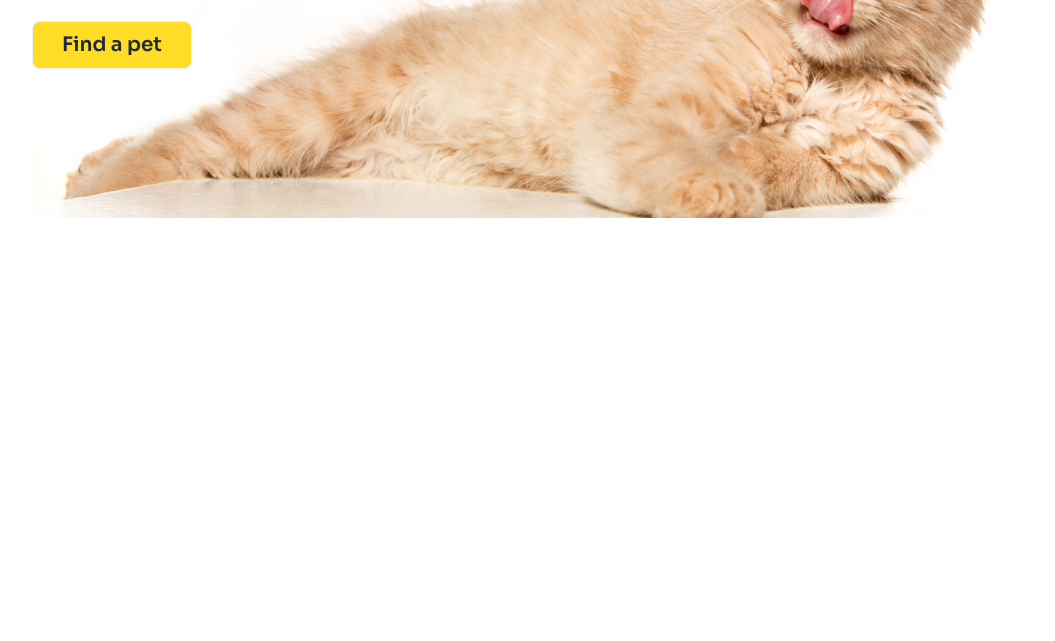
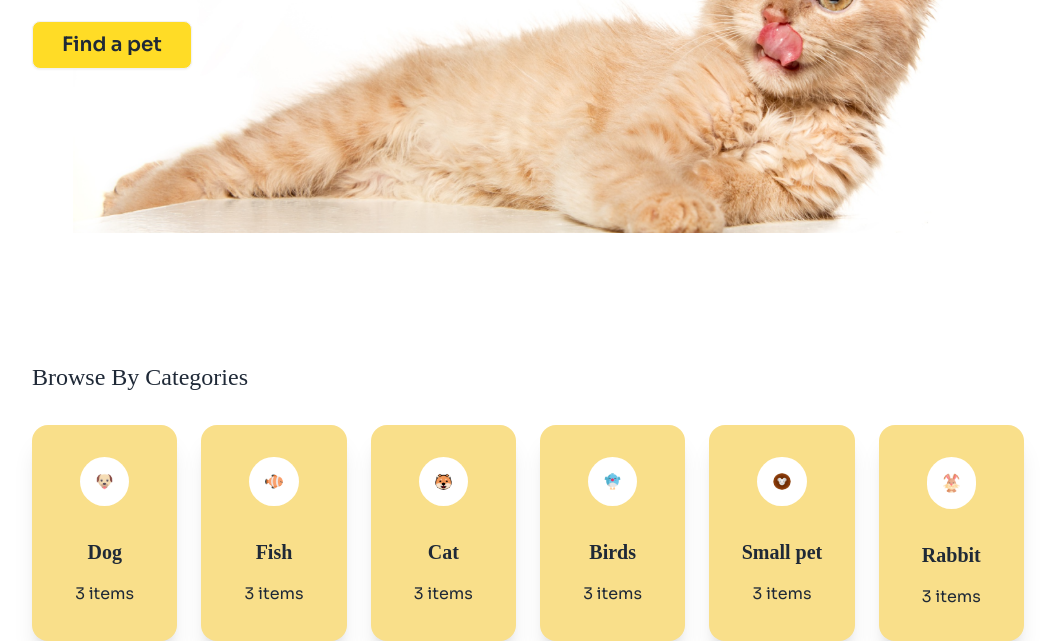
Before and after one commit to Shashuvo/Pet-House, a plain HTML site: page index.html in a window 1280 px wide. Shown: the part 483-1124 px from the top of the page, without its empty margins (112-1167 px from the left). Before the commit the page ends 800 px from the top, so only its background shows below. Drawn offline with nearby package versions, Linux system fonts and the light colour scheme; a web font is replaced by a local one.

Commit message:
categories Done

```diff
--- a/index.html
+++ b/index.html
@@ -37,7 +37,8 @@
 </head>
 
 <body class="sora">
-    <header>
+    <!-- Header -->
+    <header class="mb-14 lg:mb-32">
         <!-- Navbar -->
         <nav class="mb-8 lg:mb-24">
             <div class="flex justify-between py-4 px-3 bg-[#FFF9F4] lg:hidden border border-black">
@@ -119,7 +120,10 @@
             </div>
         </nav>
         <!-- banner section -->
-        <div class="px-4 lg:px-36 relative">
+        <div class="px-4 lg:px-36 relative flex">
+            <!-- banner image -->
+            <img class="relative object-contain md:mt-[0px] mt-[180px] lg:w-11/12 lg:mx-auto" src="images/cat-big.png"
+                alt="">
             <!-- title and description -->
             <div class="absolute z-10">
                 <h1 class="ad text-3xl mb-3 lg:text-6xl lg:mb-4">Pamper Your Pet, <br> Because They Deserve <br> the Bes
@@ -130,12 +134,85 @@
                     class="btn bg-[#FFDC26] text-[16px] px-7 py-2 w-36 h-10 hover:bg-transparent hover:text-[#FFDC26] hover:border hover:border-[#FFDC26] lg:w-40 lg:h-11 lg:text-xl">Find
                     a pet</button>
             </div>
-            <!-- banner image -->
-            <div class="absolute top-44 lg:-top-20 lg:w-4/5 lg:mx-auto">
-                <img src="images/cat-big.png" alt="">
+        </div>
+    </header>
+
+    <!-- main content  -->
+    <main>
+        <!-- categories section -->
+        <div class="px-4 lg:px-36">
+            <h1 class="ad text-2xl mb-8">Browse By Categories</h1>
+            <!-- Card -->
+            <div class="grid grid-cols-2 gap-2 lg:grid-cols-6 lg:gap-6">
+                <!-- card 1 -->
+                <div class="card bg-[#F9DF8A] shadow-xl">
+                    <figure class="px-10 pt-8 lg:px-12">
+                        <img src="images/dog-cartoon.png"
+                            alt="Dog" class="rounded-full bg-white px-6 py-6 mb-0 lg:px-4 lg:py-4" />
+                    </figure>
+                    <div class="card-body items-center text-center">
+                        <h2 class="card-title ad mb-2 pt-0 lg:text-xl">Dog</h2>
+                        <p>3 items</p>
+                    </div>
+                </div>
+                <!-- card 2 -->
+                <div class="card bg-[#F9DF8A] shadow-xl">
+                    <figure class="px-10 pt-8 lg:px-12">
+                        <img src="images/fish-cartoon.png"
+                            alt="Dog" class="rounded-full bg-white px-6 py-6 mb-0 lg:px-4 lg:py-4" />
+                    </figure>
+                    <div class="card-body items-center text-center">
+                        <h2 class="card-title ad mb-2 pt-0 lg:text-xl">Fish</h2>
+                        <p>3 items</p>
+                    </div>
+                </div>
+                <!-- card 3 -->
+                <div class="card bg-[#F9DF8A] shadow-xl">
+                    <figure class="px-10 pt-8 lg:px-12 ">
+                        <img src="images/cat-cartoon.png"
+                            alt="Dog" class="rounded-full bg-white px-6 py-6 mb-0 lg:px-4 lg:py-4" />
+                    </figure>
+                    <div class="card-body items-center text-center">
+                        <h2 class="card-title ad mb-2 pt-0 lg:text-xl">Cat</h2>
+                        <p>3 items</p>
+                    </div>
+                </div>
+                <!-- card 4 -->
+                <div class="card bg-[#F9DF8A] shadow-xl">
+                    <figure class="px-10 pt-8 lg:px-12">
+                        <img src="images/bird-cartoon.png"
+                            alt="Dog" class="rounded-full bg-white px-6 py-6 mb-0 lg:px-4 lg:py-4" />
+                    </figure>
+                    <div class="card-body items-center text-center">
+                        <h2 class="card-title ad mb-2 pt-0 lg:text-xl">Birds</h2>
+                        <p>3 items</p>
+                    </div>
+                </div>
+                <!-- card 5 -->
+                <div class="card bg-[#F9DF8A] shadow-xl">
+                    <figure class="px-10 pt-8 lg:px-12">
+                        <img src="images/mouse-cartoon.png"
+                            alt="Dog" class="rounded-full bg-white px-6 py-6 mb-0 lg:px-4 lg:py-4" />
+                    </figure>
+                    <div class="card-body items-center text-center">
+                        <h2 class="card-title ad mb-2 pt-0 lg:text-xl">Small pet</h2>
+                        <p>3 items</p>
+                    </div>
+                </div>
+                <!-- card 6 -->
+                <div class="card bg-[#F9DF8A] shadow-xl">
+                    <figure class="px-10 pt-8 lg:px-12">
+                        <img src="images/rabbit-cartoon.png"
+                            alt="Dog" class="rounded-full bg-white px-6 py-6 mb-0 lg:px-4 lg:py-4" />
+                    </figure>
+                    <div class="card-body items-center text-center">
+                        <h2 class="card-title ad mb-2 pt-0 lg:text-xl">Rabbit</h2>
+                        <p>3 items</p>
+                    </div>
+                </div>
             </div>
         </div>
-    </header>
+    </main>
 </body>
 
 </html>
```
